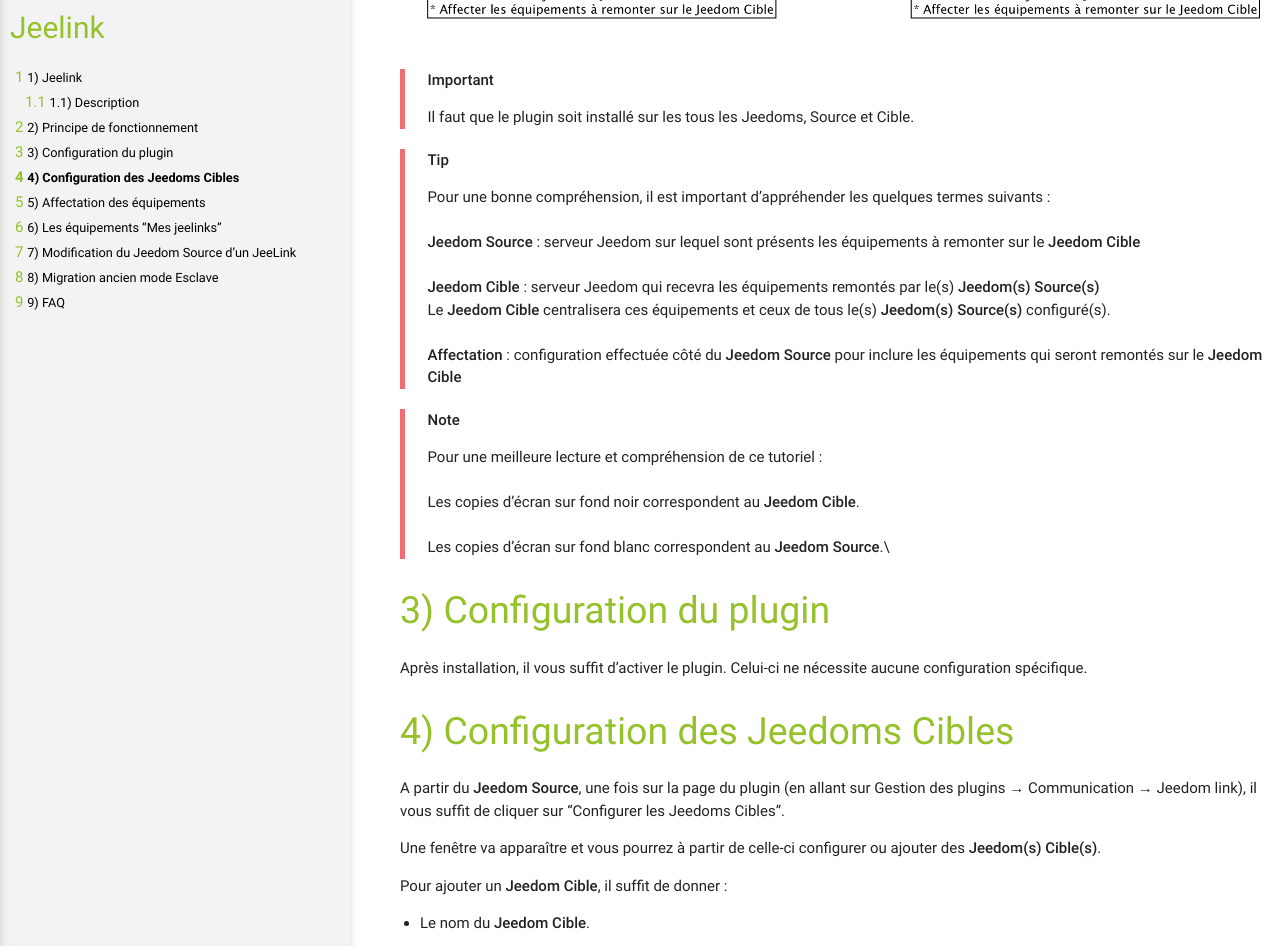
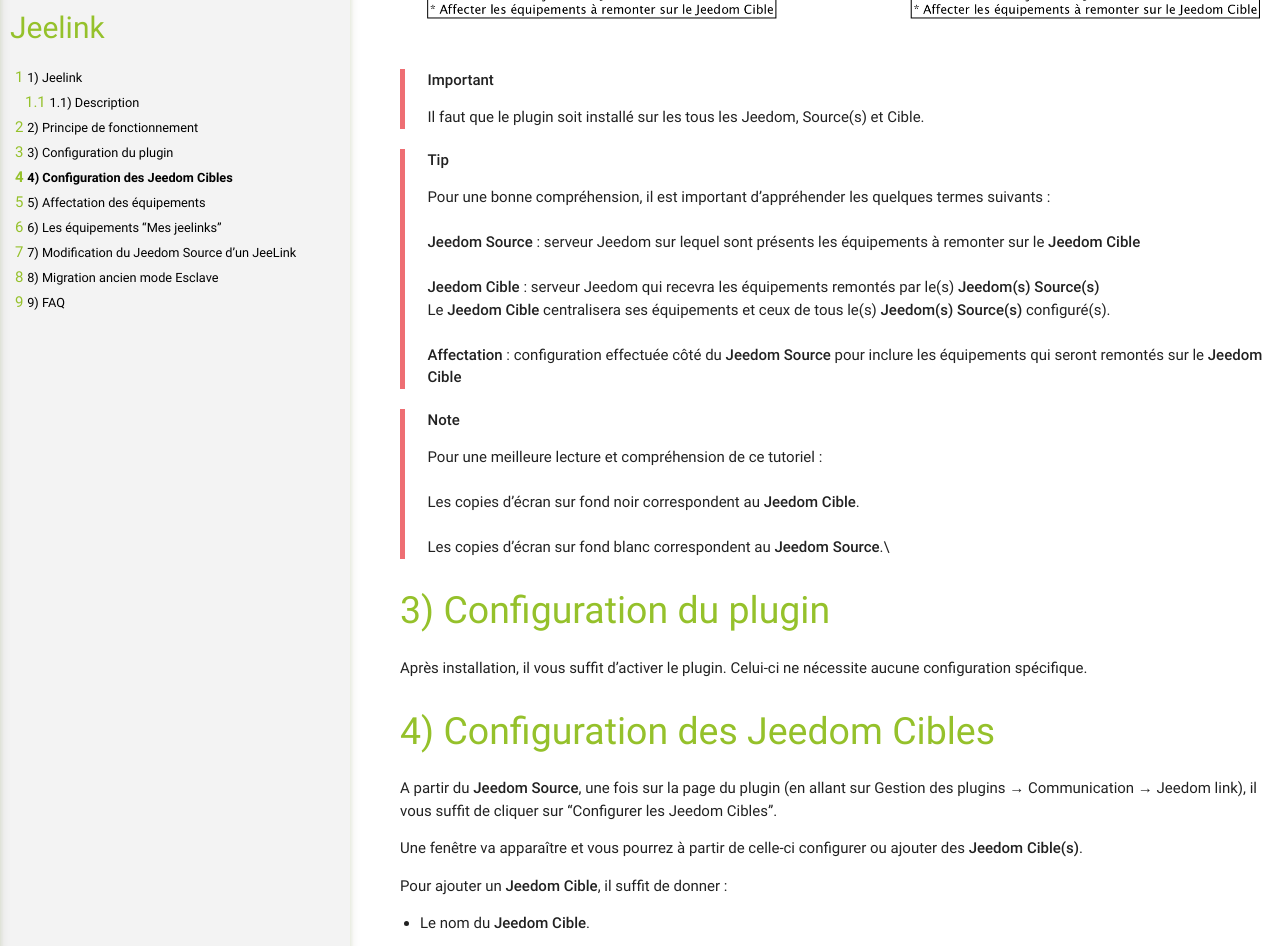
Before and after one commit to jeedom/plugin-jeelink, a Jekyll site: the page built from docs/fr_FR/index.md, in a window 1280 px wide and 1400 px high, scrolled down 657 px. Shown: the part 152-1098 px from the top of the window. Built offline with Jekyll 4.4.1, drawn with Linux system fonts in a browser that asks for light colours; our own code applies the rules of GitHub Pages for plain Markdown files; some of the changed text lies outside the part shown.

Commit message:
Typo
Orthographe + lien jeelink migration

```diff
--- a/docs/fr_FR/index.md
+++ b/docs/fr_FR/index.md
@@ -16,7 +16,7 @@ ou plusieurs équipement(s) d’un Jeedom sur un autre.
 
 > **Important**
 >
-> Il faut que le plugin soit installé sur les tous les Jeedoms, Source
+> Il faut que le plugin soit installé sur les tous les Jeedom, Source(s)
 > et Cible.
 
 > **Tip**
@@ -29,7 +29,7 @@ ou plusieurs équipement(s) d’un Jeedom sur un autre.
 > \
 > **Jeedom Cible** : serveur Jeedom qui recevra les équipements remontés
 > par le(s) **Jeedom(s) Source(s)**\
-> Le **Jeedom Cible** centralisera ces équipements et ceux de tous le(s)
+> Le **Jeedom Cible** centralisera ses équipements et ceux de tous le(s)
 > **Jeedom(s) Source(s)** configuré(s).\
 > \
 > **Affectation** : configuration effectuée côté du **Jeedom Source**
@@ -50,15 +50,15 @@ Configuration du plugin
 Après installation, il vous suffit d’activer le plugin. Celui-ci ne
 nécessite aucune configuration spécifique.
 
-Configuration des Jeedoms Cibles
+Configuration des Jeedom Cibles
 ================================
 
 A partir du **Jeedom Source**, une fois sur la page du plugin (en allant
 sur Gestion des plugins → Communication → Jeedom link), il vous suffit
-de cliquer sur "Configurer les Jeedoms Cibles".
+de cliquer sur "Configurer les Jeedom Cibles".
 
 Une fenêtre va apparaître et vous pourrez à partir de celle-ci
-configurer ou ajouter des **Jeedom(s) Cible(s)**.
+configurer ou ajouter des **Jeedom Cible(s)**.
 
 Pour ajouter un **Jeedom Cible**, il suffit de donner :
 
@@ -107,8 +107,8 @@ Cliquer sur *Ajouter un équipement* Sélectionner l’objet et l’équipement
 > **Important**
 >
 > La suppression de l’équipement sur la page de configuration des
-> **Jeedoms Cibles** ne le supprime pas automatiquement sur le **Jeedom
-> Source**, cela est volontaire et non un bug (c’est une sécurité).
+> **Jeedom Cibles** ne le supprime pas automatiquement sur le **Jeedom
+> Source**, ceci est volontaire et non un bug (c’est une sécurité).
 
 Les équipements "Mes jeelinks"
 ==============================
```
Also changed, not shown: other parts of docs/fr_FR/index.md (+4 -4 lines).
